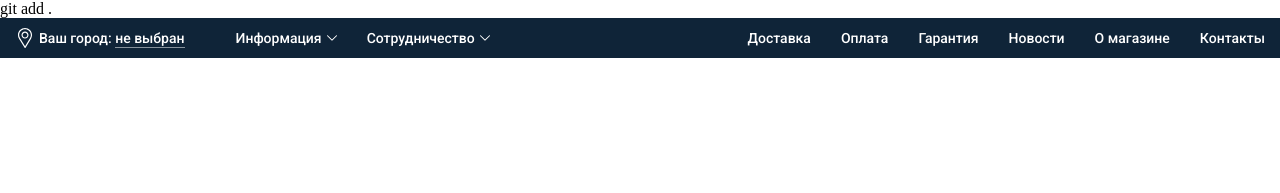
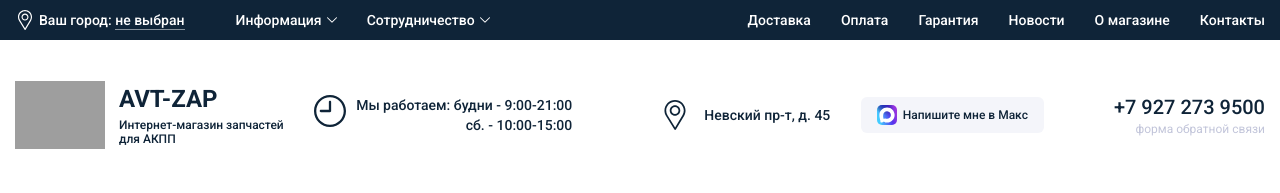
Before and after one commit to RamilHlebnikov/-Online-auto_parts-store, a plain HTML site: page index.html in a window 1280 px wide. Drawn offline with nearby package versions, Linux system fonts and the light colour scheme; grey boxes are pictures that could not be loaded.

Commit message:
обновление: стили и правки

```diff
--- a/index.html
+++ b/index.html
@@ -4,15 +4,8 @@
     <meta charset="UTF-8">
 
     <meta name="viewport" content="width=device-width, initial-scale=1, viewport-fit=cover">
-
-    <meta name="mobile-web-app-capable" content="yes">
-    <meta name="apple-mobile-web-app-capable" content="yes">
-    <meta name="apple-mobile-web-app-status-bar-style" content="black-translucent">
-
-    <!-- Android и старые Safari -->
     <meta name="theme-color" content="#0F2438" media="(prefers-color-scheme: light)">
     <meta name="theme-color" content="#0F2438" media="(prefers-color-scheme: dark)">
-git add .
 
     <title>Интернет-магазин автозапчастей</title>
 
@@ -169,7 +162,7 @@ git add .
     </div>
 
     <!-- Шапка -->
-    <!-- <header class="header">
+    <header class="header">
         <div class="container">
             <div class="header__wrapper">
                 <a href="index.html" class="header__logo">
@@ -178,10 +171,10 @@ git add .
                         <span class="header__logo--title">AVT-ZAP</span>
                         <span class="header__logo--subtitle">Интернет-магазин запчастей<br>для АКПП</span>
                     </div>
-                </a> -->
+                </a>
 
                 <!-- Информация (Время, Адрес) -->
-                <!-- <div class="header__info">
+                <div class="header__info">
                     <div class="header__info--item">
                         <svg class="header__info--icon" width="32" height="32" viewBox="0 0 32 32" fill="none" xmlns="http://www.w3.org/2000/svg">
                             <g clip-path="url(#clip0_1_448)">
@@ -204,10 +197,10 @@ git add .
                         </svg>
                         <p class="header__info--text">Невский пр-т, д. 45</p>
                     </div>
-                </div> -->
+                </div>
 
                 <!-- Контакты -->
-                <!-- <div class="header__contacts">
+                <div class="header__contacts">
                     <a href="https://web.max.ru/97345701" class="header__max">
                         <svg xmlns="http://www.w3.org/2000/svg" viewBox="0 0 1000 1000"><defs><linearGradient id="b"><stop offset="0" stop-color="#00f"/><stop offset="1" stop-opacity="0"/></linearGradient><linearGradient id="a"><stop offset="0" stop-color="#4cf"/><stop offset=".662" stop-color="#53e"/><stop offset="1" stop-color="#93d"/></linearGradient><linearGradient id="c" x1="117.847" x2="1000" y1="760.536" y2="500" gradientUnits="userSpaceOnUse" href="#a"/><radialGradient id="d" cx="-87.392" cy="1166.116" r="500" fx="-87.392" fy="1166.116" gradientTransform="rotate(51.356 1551.478 559.3)scale(2.42703433 1)" gradientUnits="userSpaceOnUse" href="#b"/></defs><rect width="1000" height="1000" fill="url(#c)" ry="249.681"/><rect width="1000" height="1000" fill="url(#d)" ry="249.681"/><path fill="#fff" fill-rule="evenodd" d="M508.211 878.328c-75.007 0-109.864-10.95-170.453-54.75-38.325 49.275-159.686 87.783-164.979 21.9 0-49.456-10.95-91.248-23.36-136.873-14.782-56.21-31.572-118.807-31.572-209.508 0-216.626 177.754-379.597 388.357-379.597 210.785 0 375.947 171.001 375.947 381.604.707 207.346-166.595 376.118-373.94 377.224m3.103-571.585c-102.564-5.292-182.499 65.7-200.201 177.024-14.6 92.162 11.315 204.398 33.397 210.238 10.585 2.555 37.23-18.98 53.837-35.587a189.8 189.8 0 0 0 92.71 33.032c106.273 5.112 197.08-75.794 204.215-181.95 4.154-106.382-77.67-196.486-183.958-202.574Z" clip-rule="evenodd"/></svg>Напишите мне в Maкс
                     </a>
@@ -219,7 +212,7 @@ git add .
                 </div>
             </div>
         </div>
-    </header> -->
+    </header>
 
     <script src="./js/script.js"></script>
 </body>
```
